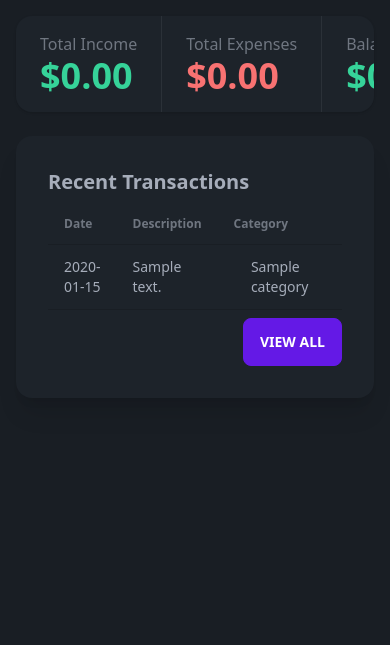
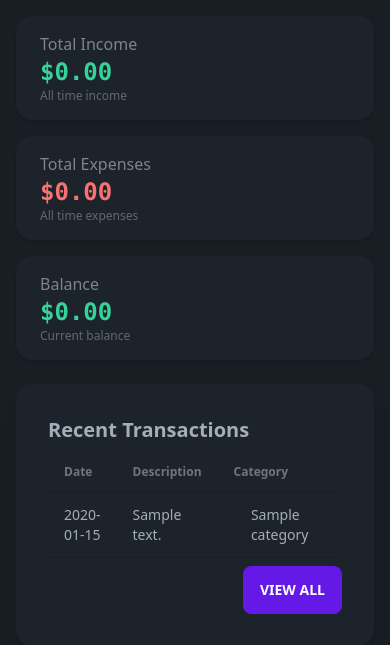
Before and after one commit to eonseed/quadrex, a Flask app: page / in a window 390 px wide. Shown: the part 64-709 px from the top of the page. Run offline with Flask 3, Linux system fonts and the light colour scheme; a user stored in the database is signed in; tables that the repository leaves empty hold one stand-in row (values such as "Sample post"); some libraries are stand-ins or nearby versions.

Commit message:
fix: improve dashboard stats card responsiveness
- Remove horizontal scrolling
- Make all 3 cards fully visible
- Add responsive grid layout for mobile view

```diff
--- a/app/templates/index.html
+++ b/app/templates/index.html
@@ -5,19 +5,34 @@
 {% block app_content %}
 <div class="grid grid-cols-1 lg:grid-cols-2 gap-6 mb-6">
     <!-- Summary Cards -->
-    <div class="stats shadow">
-        <div class="stat">
-            <div class="stat-title">Total Income</div>
-            <div class="stat-value text-success">{{ "${:,.2f}".format(total_income) }}</div>
+    <div class="grid grid-cols-1 md:grid-cols-2 lg:grid-cols-3 gap-4">
+        <div class="stats shadow bg-base-100 w-full">
+            <div class="stat">
+                <div class="stat-title text-base-content/70">Total Income</div>
+                <div class="stat-value text-success text-2xl font-mono whitespace-nowrap">
+                    {{ "${:,.2f}".format(total_income) }}
+                </div>
+                <div class="stat-desc text-base-content/50">All time income</div>
+            </div>
         </div>
-        <div class="stat">
-            <div class="stat-title">Total Expenses</div>
-            <div class="stat-value text-error">{{ "${:,.2f}".format(total_expenses) }}</div>
+
+        <div class="stats shadow bg-base-100 w-full">
+            <div class="stat">
+                <div class="stat-title text-base-content/70">Total Expenses</div>
+                <div class="stat-value text-error text-2xl font-mono whitespace-nowrap">
+                    {{ "${:,.2f}".format(total_expenses) }}
+                </div>
+                <div class="stat-desc text-base-content/50">All time expenses</div>
+            </div>
         </div>
-        <div class="stat">
-            <div class="stat-title">Balance</div>
-            <div class="stat-value {{ 'text-success' if balance >= 0 else 'text-error' }}">
-                {{ "${:,.2f}".format(balance) }}
+
+        <div class="stats shadow bg-base-100 w-full">
+            <div class="stat">
+                <div class="stat-title text-base-content/70">Balance</div>
+                <div class="stat-value {{ 'text-success' if balance >= 0 else 'text-error' }} text-2xl font-mono whitespace-nowrap">
+                    {{ "${:,.2f}".format(balance) }}
+                </div>
+                <div class="stat-desc text-base-content/50">Current balance</div>
             </div>
         </div>
     </div>
--- a/pyproject.toml
+++ b/pyproject.toml
@@ -13,7 +13,7 @@ classifiers = [
     "Development Status :: 4 - Beta",
     "Framework :: Flask",
     "Intended Audience :: End Users/Desktop",
-    "License :: OSI Approved :: GNU General Public License v3.0",
+    "License :: OSI Approved :: GNU General Public License v3 or later (GPLv3+)",
     "Programming Language :: Python :: 3",
     "Programming Language :: Python :: 3.12",
     "Topic :: Office/Business :: Financial :: Accounting",
```
